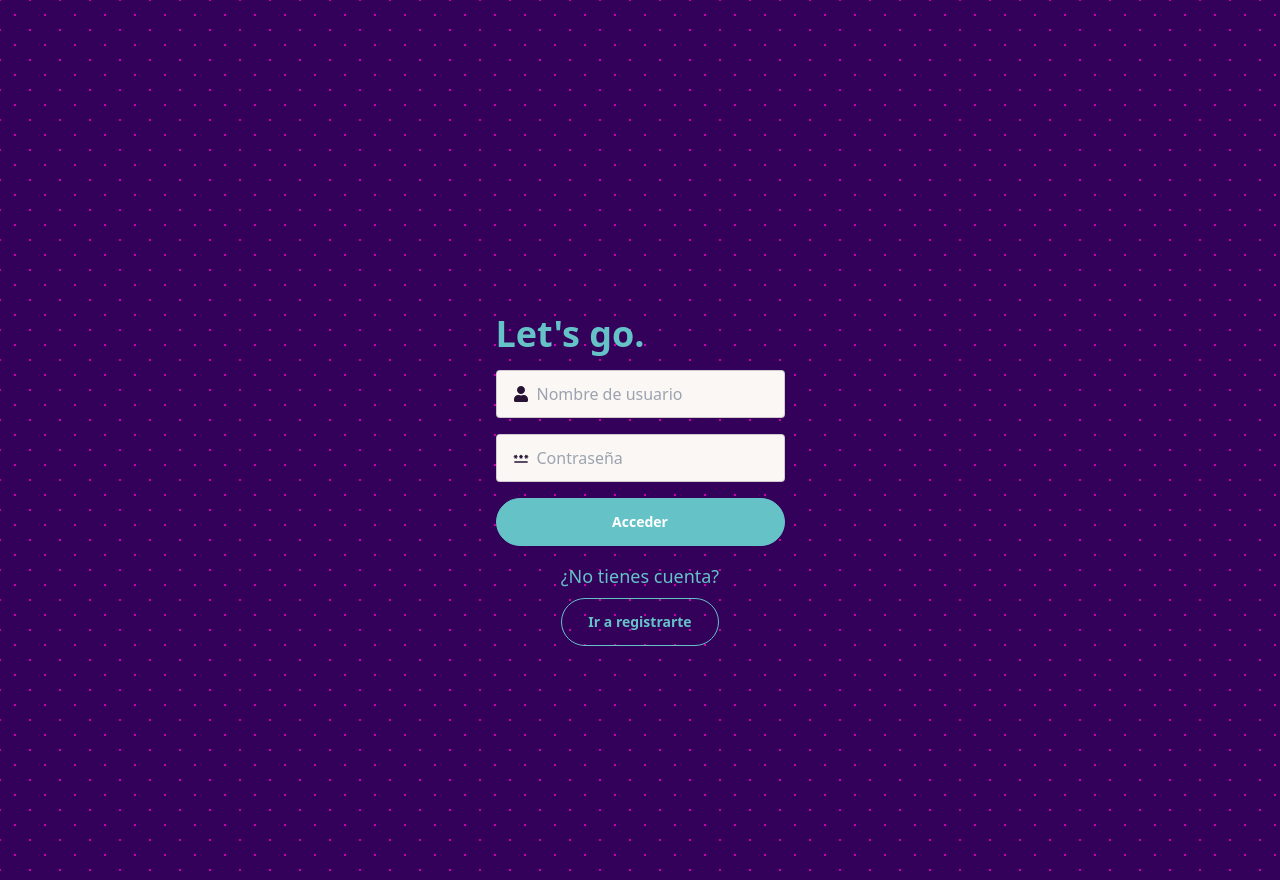
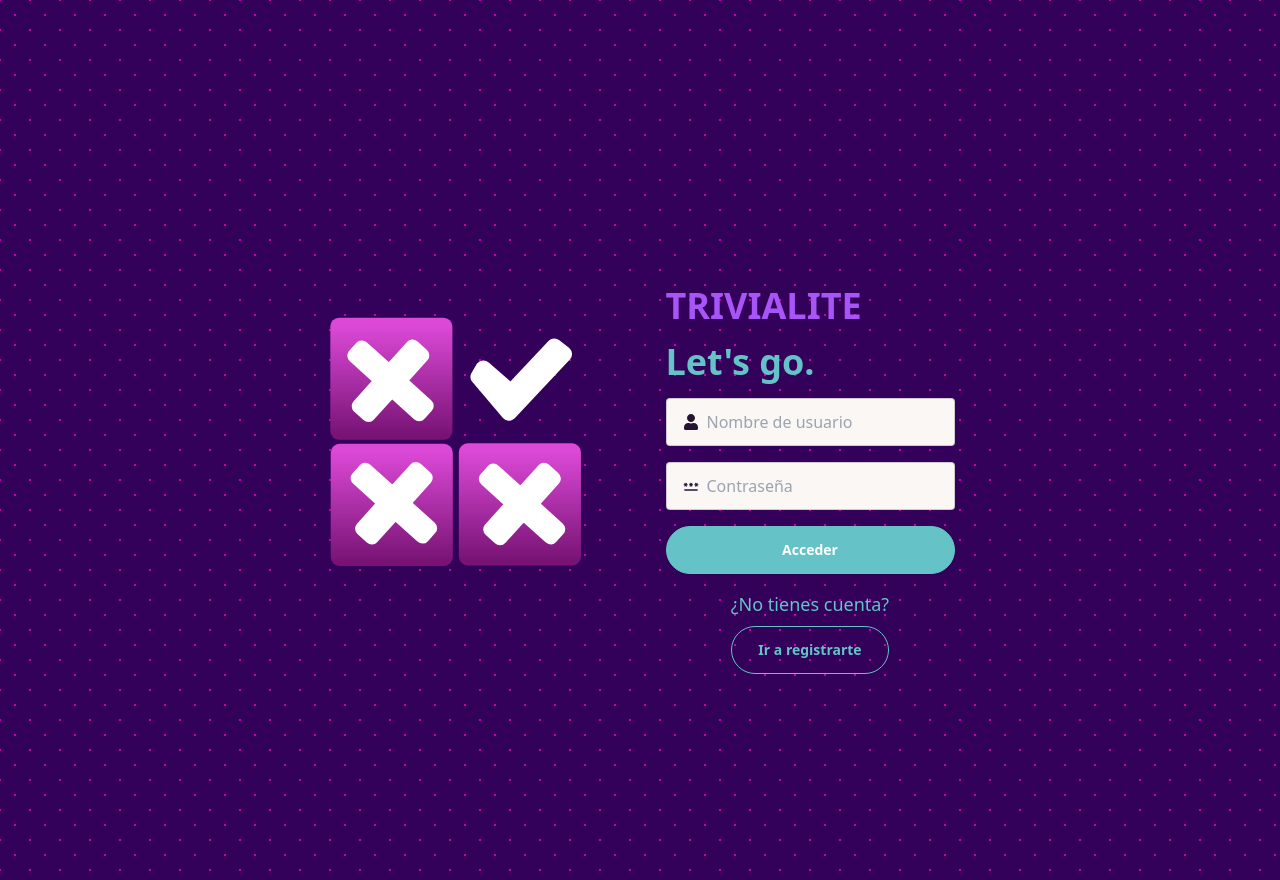
Before and after one commit to ekiscrim/trivialgame, a React (Vite) app in the folder frontend/: page /login in a window 1280 px wide. Built offline with nearby package versions, Linux system fonts and the light colour scheme; no server answers.

Commit message:
42. Minor changes logo

```diff
--- a/frontend/src/components/common/Logo.jsx
+++ b/frontend/src/components/common/Logo.jsx
@@ -5,8 +5,8 @@ const Logo = (props) => (
     xmlns:bx="https://boxy-svg.com"
     xmlnsXlink="http://www.w3.org/1999/xlink"
     viewBox="0 0 500 500"
-    width="40"
-    height="40"
+    width={props.width}
+    height={props.height}
     {...props}
   >
     <defs>
@@ -84,7 +84,7 @@ const Logo = (props) => (
         strokeWidth: 0,
       }}
     />
-    <rect
+    {/*<rect
       width={234.777}
       height={234.777}
       x={255.49}
@@ -102,7 +102,7 @@ const Logo = (props) => (
         fill: "url(#c)",
         stroke: "url(#gradient-2)",
       }}
-    />
+    /> */}
     <rect
       width={234.777}
       height={234.777}
--- a/frontend/src/components/common/Navbar.jsx
+++ b/frontend/src/components/common/Navbar.jsx
@@ -45,7 +45,7 @@ const Navbar = ({authUser, device}) => {
   <div className='max-w-6xl mx-auto flex justify-between items-center'>
     <div className={`flex items-center gap-4 ${device === 'Mobile' ? 'sm:gap-2' : ''}`}>
       <Link to='/' className='flex items-center'>
-        <Logo />
+        <Logo width={40} height={40} />
         <span className={`text-white text-3xl font-bold hidden ${device === 'Mobile' ? '' : 'sm:flex'} ml-2`}>TRIVIALITE</span>
       </Link>
       <ul className={`flex items-center gap-4 ${device === 'Mobile' ? 'sm:gap-2' : ''}`}>
--- a/frontend/src/pages/auth/login/LoginPage.jsx
+++ b/frontend/src/pages/auth/login/LoginPage.jsx
@@ -2,7 +2,7 @@ import { useState } from "react";
 import { Link } from "react-router-dom";
 import { FaUser } from "react-icons/fa";
 //import XSvg from "../../../components/svgs/X";
-
+ import Logo from "../../../components/common/Logo"
 //import { MdOutlineMail } from "react-icons/md";
 import { MdPassword } from "react-icons/md";
 import { useMutation, useQueryClient } from "@tanstack/react-query";
@@ -59,11 +59,13 @@ const LoginPage = () => {
 	return (
 		<div className='max-w-screen-xl mx-auto flex h-screen'>
 			<div className='flex-1 hidden lg:flex items-center  justify-center'>
-				{/*<XSvg className='lg:w-2/3 fill-white' />*/}
+				<Logo width={260} height={260} className='mr-20 mb-20' />
+
 			</div>
 			<div className='flex-1 flex flex-col justify-center items-center'>
 				<form className='flex gap-4 flex-col' onSubmit={handleSubmit}>
-					{/*<XSvg className='w-24 lg:hidden fill-white' />*/}
+					<Logo width={160} height={160} className='lg:hidden' />
+					<h1 className="text-purple-500 text-4xl font-bold">TRIVIALITE</h1>
 					<h1 className='text-4xl font-extrabold text-primary'>{"Let's"} go.</h1>
 					<label className='input input-bordered rounded flex items-center gap-2'>
             <FaUser />
```
